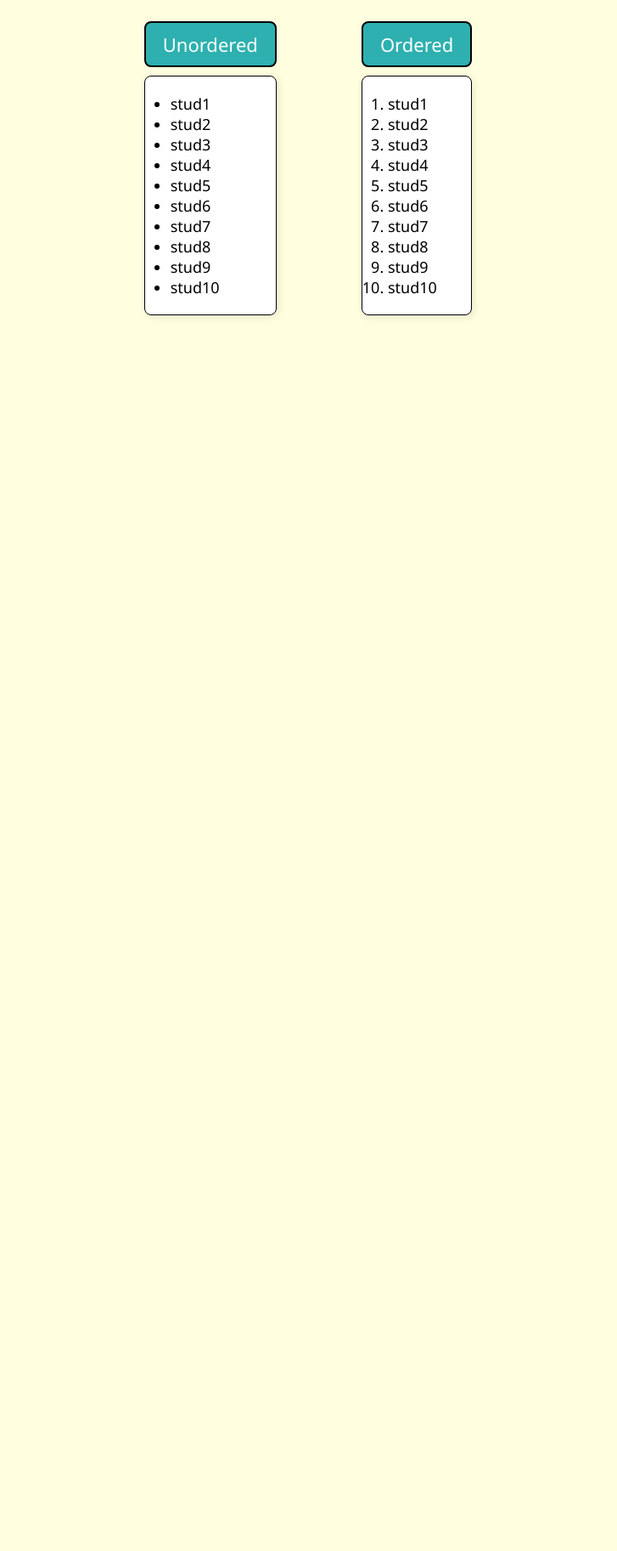
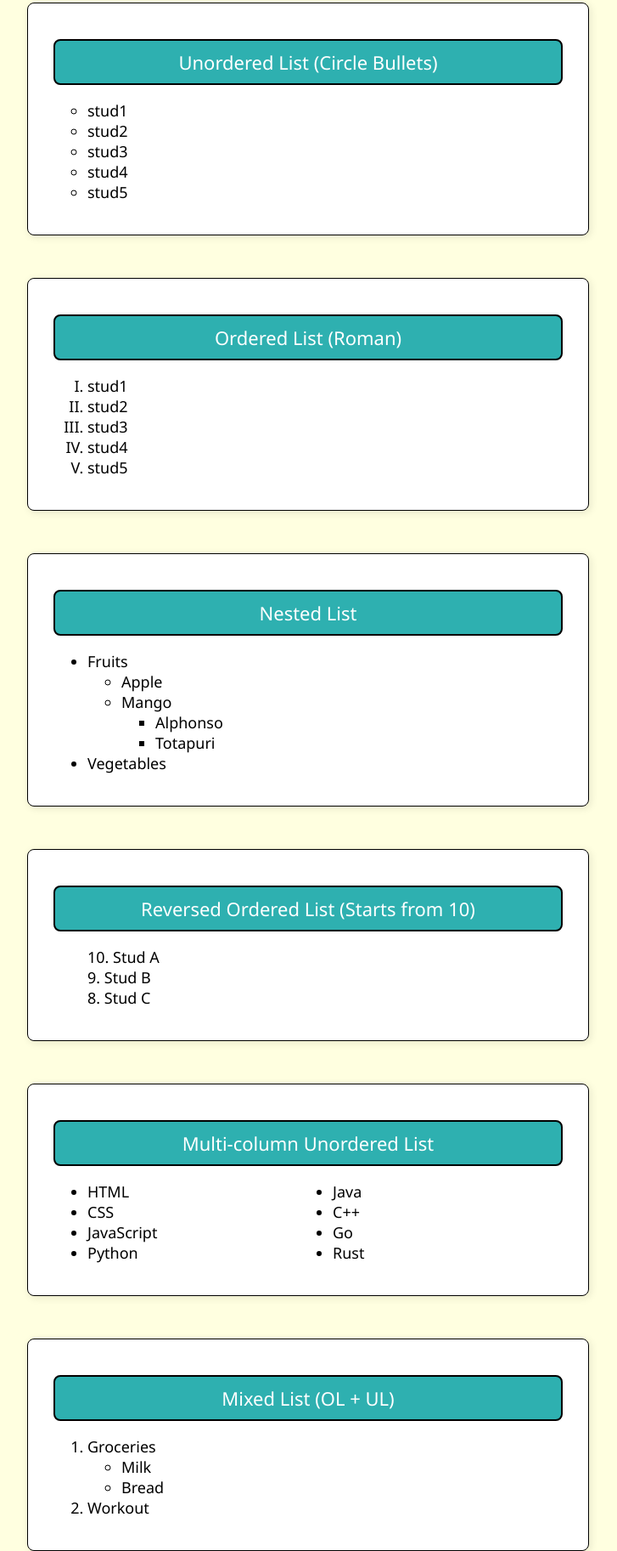
Before and after one commit to adinetech/Sem2, a plain HTML site: page HTML/April 22/index.html in a window 1280 px wide. Shown: the part 37-1862 px from the top of the page at 85% size, without its empty margins (277-1004 px from the left). Before the commit the page ends 800 px from the top, so only its background shows below. Drawn offline with Linux system fonts and the light colour scheme.

Commit message:
Add unordered and ordered

```diff
--- a/HTML/April 22/index.html
+++ b/HTML/April 22/index.html
@@ -3,7 +3,7 @@
 <head>
   <meta charset="UTF-8">
   <meta name="viewport" content="width=device-width, initial-scale=1.0">
-  <title>Unordered and Ordered</title>
+  <title>OL & UL Practice</title>
   <style>
     body {
       background-color: lightyellow;
@@ -14,19 +14,20 @@
 
     .container {
       display: flex;
-      justify-content: center;
-      gap: 100px;
-      align-items: flex-start;
+      flex-direction: column;
+      gap: 50px;
+      align-items: center;
     }
 
-    ul, ol {
+    .list-box {
       background-color: white;
       border: 1px solid black;
-      margin: 0;
       padding: 20px 30px;
       font-size: 18px;
       box-shadow: 2px 2px 10px rgba(0, 0, 0, 0.1);
       border-radius: 8px;
+      width: 80%;
+      max-width: 600px;
     }
 
     p {
@@ -39,40 +40,105 @@
       color: white;
       text-align: center;
     }
+
+    ul.circle {
+      list-style-type: circle;
+    }
+
+    ol.roman {
+      list-style-type: upper-roman;
+    }
+
+    ol.reverse-start {
+      list-style-position: inside;
+    }
+
+    ul.columns {
+      columns: 2;
+      -webkit-columns: 2;
+      -moz-columns: 2;
+    }
   </style>
 </head>
 <body>
   <div class="container">
-    <div>
-      <p>Unordered</p>
-      <ul>
+
+    <div class="list-box">
+      <p>Unordered List (Circle Bullets)</p>
+      <ul class="circle">
         <li>stud1</li>
         <li>stud2</li>
         <li>stud3</li>
         <li>stud4</li>
         <li>stud5</li>
-        <li>stud6</li>
-        <li>stud7</li>
-        <li>stud8</li>
-        <li>stud9</li>
-        <li>stud10</li>
       </ul>
     </div>
-    <div>
-      <p>Ordered</p>
-      <ol>
+
+    <div class="list-box">
+      <p>Ordered List (Roman)</p>
+      <ol class="roman">
         <li>stud1</li>
         <li>stud2</li>
         <li>stud3</li>
         <li>stud4</li>
         <li>stud5</li>
-        <li>stud6</li>
-        <li>stud7</li>
-        <li>stud8</li>
-        <li>stud9</li>
-        <li>stud10</li>
       </ol>
     </div>
+
+    <div class="list-box">
+      <p>Nested List</p>
+      <ul>
+        <li>Fruits
+          <ul>
+            <li>Apple</li>
+            <li>Mango
+              <ul>
+                <li>Alphonso</li>
+                <li>Totapuri</li>
+              </ul>
+            </li>
+          </ul>
+        </li>
+        <li>Vegetables</li>
+      </ul>
+    </div>
+
+    <div class="list-box">
+      <p>Reversed Ordered List (Starts from 10)</p>
+      <ol reversed start="10" class="reverse-start">
+        <li>Stud A</li>
+        <li>Stud B</li>
+        <li>Stud C</li>
+      </ol>
+    </div>
+
+    <div class="list-box">
+      <p>Multi-column Unordered List</p>
+      <ul class="columns">
+        <li>HTML</li>
+        <li>CSS</li>
+        <li>JavaScript</li>
+        <li>Python</li>
+        <li>Java</li>
+        <li>C++</li>
+        <li>Go</li>
+        <li>Rust</li>
+      </ul>
+    </div>
+
+    <div class="list-box">
+      <p>Mixed List (OL + UL)</p>
+      <ol>
+        <li>Groceries
+          <ul>
+            <li>Milk</li>
+            <li>Bread</li>
+          </ul>
+        </li>
+        <li>Workout</li>
+      </ol>
+    </div>
+
   </div>
 </body>
 </html>
```
